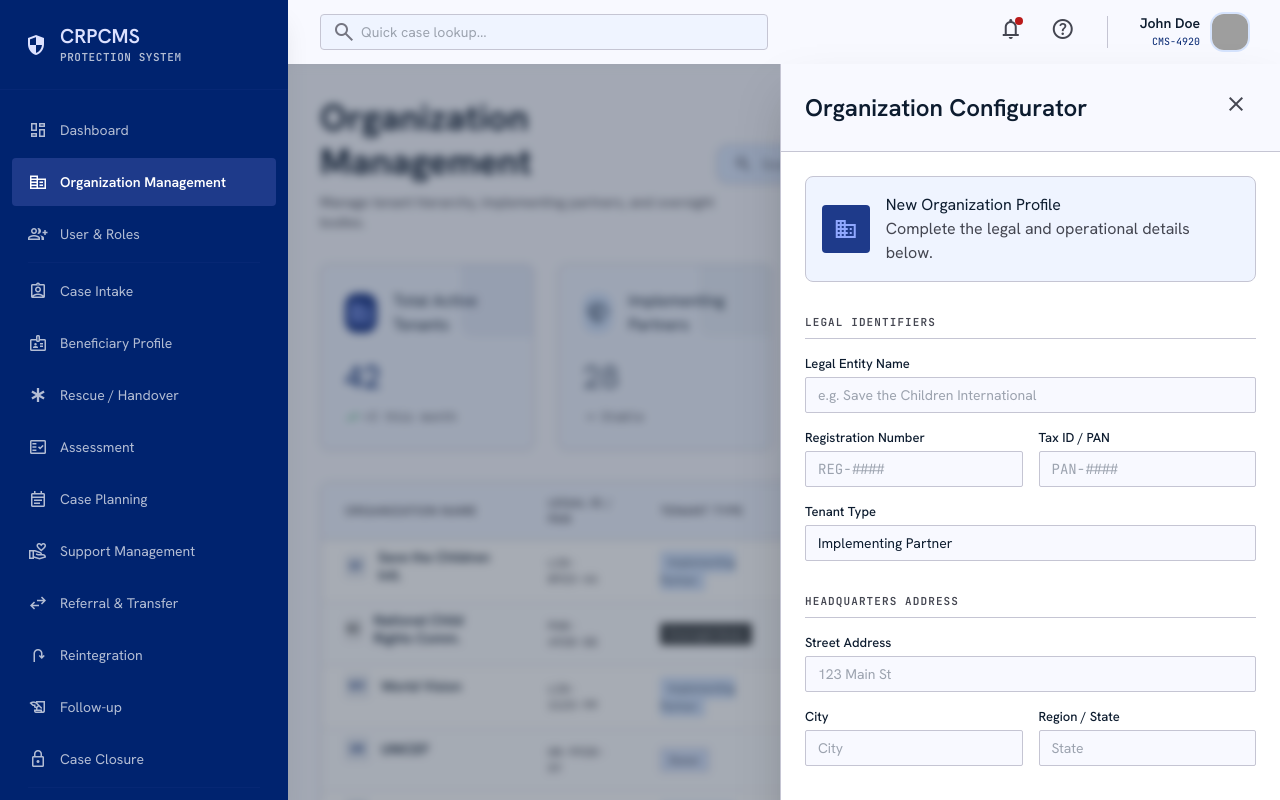
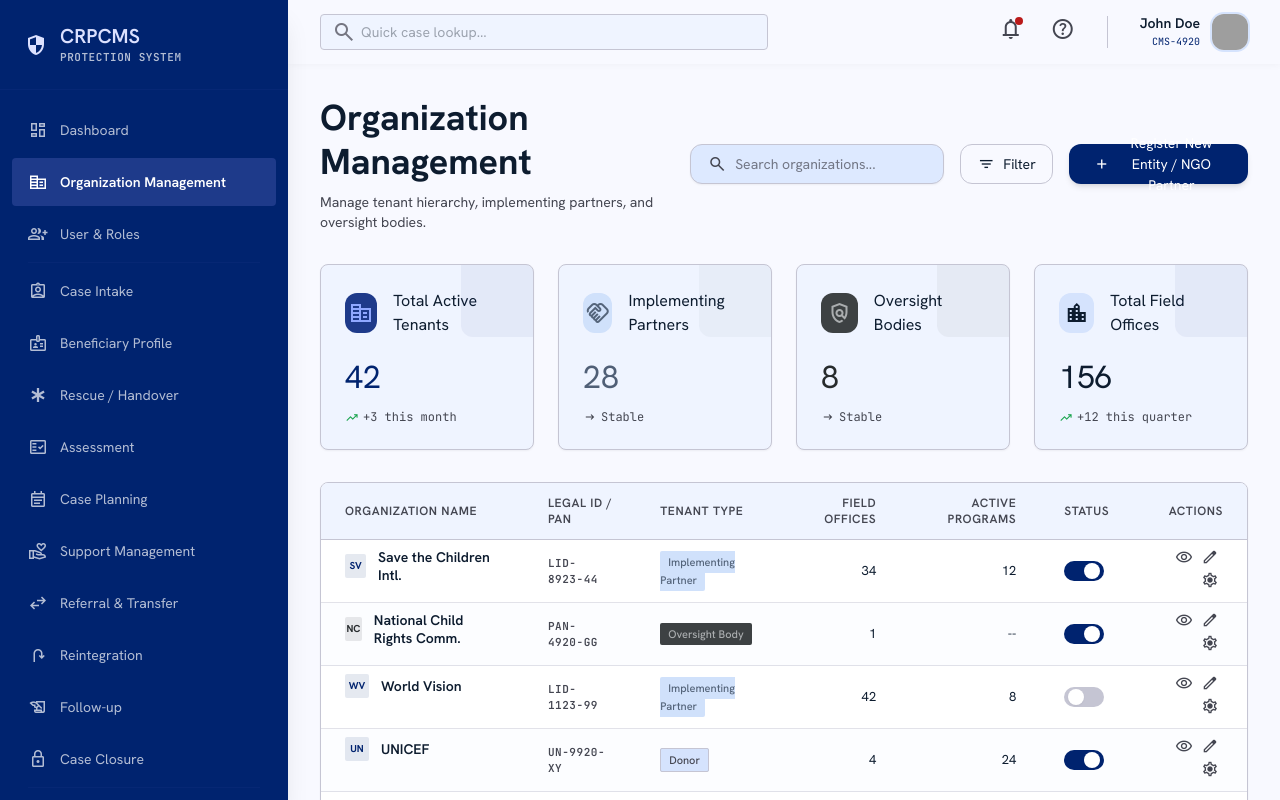
Before and after one commit to Munalmh/CRPCMS, a React (Vite) app: page /organization-management in a window 1280 px wide. Shown: the top 800 px of the page. Built offline with nearby package versions, Linux system fonts and the light colour scheme; grey boxes are pictures that could not be loaded.

Commit message:
feat: add Organization Management dashboard page with registration modal and statistics overview

```diff
--- a/src/pages/OrganizationManagement.jsx
+++ b/src/pages/OrganizationManagement.jsx
@@ -3,6 +3,7 @@ import { Link } from 'react-router-dom';
 import RegisterEntityModal from '../components/RegisterEntityModal';
 
 export default function OrganizationManagement() {
+  // If there are tabs (like in BeneficiaryProfile), we can add basic state
   const [activeTab, setActiveTab] = useState('tab-identity');
   const [isRegisterOpen, setIsRegisterOpen] = useState(false);
 
@@ -25,7 +26,7 @@ export default function OrganizationManagement() {
             </button>
             <button onClick={() => setIsRegisterOpen(true)} className="h-10 px-6 rounded-full bg-primary text-on-primary hover:bg-primary/90 shadow-md transition-all font-headline-sm text-[14px] flex items-center gap-2">
               <span className="material-symbols-outlined text-[18px]">add</span>
-              Add Organization
+              Register New Entity / NGO Partner
             </button>
           </div>
         </div>
@@ -214,75 +215,15 @@ export default function OrganizationManagement() {
             </div>
           </div>
         </div>
-        {/* Slide-over Modal Overlay (Organization Configurator) */}
-        <div className="absolute inset-0 bg-inverse-surface/40 backdrop-blur-sm z-50 flex justify-end">
-          <div className="w-[500px] h-full bg-surface-container-lowest shadow-2xl flex flex-col transform translate-x-0 transition-transform duration-300 ease-in-out border-l border-outline-variant">
-            <div className="px-6 py-5 border-b border-outline-variant flex items-center justify-between bg-surface">
-              <h2 className="font-headline-md text-headline-md text-on-surface">Organization Configurator</h2>
-              <button className="text-on-surface-variant hover:bg-surface-variant p-2 rounded-full transition-colors">
-                <span className="material-symbols-outlined">close</span>
-              </button>
-            </div>
-            <div className="flex-1 overflow-y-auto p-6 space-y-8">
-              <div className="flex items-center gap-4 p-4 bg-surface-container-low rounded-xl border border-outline-variant">
-                <div className="w-12 h-12 bg-primary-container rounded-lg flex items-center justify-center text-on-primary-container">
-                  <span className="material-symbols-outlined text-[24px]">domain</span>
-                </div>
-                <div>
-                  <div className="font-headline-sm text-[16px] text-on-surface">New Organization Profile</div>
-                  <div className="font-body-sm text-on-surface-variant">Complete the legal and operational details below.</div>
-                </div>
-              </div>
-              <div className="space-y-4">
-                <h3 className="font-label-caps text-label-caps text-on-surface-variant uppercase tracking-widest border-b border-outline-variant pb-2">Legal Identifiers</h3>
-                <div>
-                  <label className="block font-body-sm text-body-sm text-on-surface mb-1 font-medium">Legal Entity Name</label>
-                  <input className="w-full h-9 rounded bg-surface border border-outline-variant px-3 focus:border-primary focus:ring-1 focus:ring-primary outline-none transition-all text-sm text-on-surface" placeholder="e.g. Save the Children International" type="text" />
-                </div>
-                <div className="grid grid-cols-1 md:grid-cols-2 gap-4">
-                  <div>
-                    <label className="block font-body-sm text-body-sm text-on-surface mb-1 font-medium">Registration Number</label>
-                    <input className="w-full h-9 rounded bg-surface border border-outline-variant px-3 focus:border-primary focus:ring-1 focus:ring-primary outline-none transition-all text-sm text-on-surface font-label-caps" placeholder="REG-####" type="text" />
-                  </div>
-                  <div>
-                    <label className="block font-body-sm text-body-sm text-on-surface mb-1 font-medium">Tax ID / PAN</label>
-                    <input className="w-full h-9 rounded bg-surface border border-outline-variant px-3 focus:border-primary focus:ring-1 focus:ring-primary outline-none transition-all text-sm text-on-surface font-label-caps" placeholder="PAN-####" type="text" />
-                  </div>
-                </div>
-                <div>
-                  <label className="block font-body-sm text-body-sm text-on-surface mb-1 font-medium">Tenant Type</label>
-                  <select className="w-full h-9 rounded bg-surface border border-outline-variant px-3 focus:border-primary focus:ring-1 focus:ring-primary outline-none transition-all text-sm text-on-surface appearance-none">
-                    <option>Implementing Partner</option>
-                    <option>Oversight Body</option>
-                    <option>Donor</option>
-                  </select>
-                </div>
-              </div>
-              <div className="space-y-4">
-                <h3 className="font-label-caps text-label-caps text-on-surface-variant uppercase tracking-widest border-b border-outline-variant pb-2">Headquarters Address</h3>
-                <div>
-                  <label className="block font-body-sm text-body-sm text-on-surface mb-1 font-medium">Street Address</label>
-                  <input className="w-full h-9 rounded bg-surface border border-outline-variant px-3 focus:border-primary focus:ring-1 focus:ring-primary outline-none transition-all text-sm text-on-surface" placeholder="123 Main St" type="text" />
-                </div>
-                <div className="grid grid-cols-1 md:grid-cols-2 gap-4">
-                  <div>
-                    <label className="block font-body-sm text-body-sm text-on-surface mb-1 font-medium">City</label>
-                    <input className="w-full h-9 rounded bg-surface border border-outline-variant px-3 focus:border-primary focus:ring-1 focus:ring-primary outline-none transition-all text-sm text-on-surface" placeholder="City" type="text" />
-                  </div>
-                  <div>
-                    <label className="block font-body-sm text-body-sm text-on-surface mb-1 font-medium">Region / State</label>
-                    <input className="w-full h-9 rounded bg-surface border border-outline-variant px-3 focus:border-primary focus:ring-1 focus:ring-primary outline-none transition-all text-sm text-on-surface" placeholder="State" type="text" />
-                  </div>
-                </div>
-              </div>
-            </div>
-            <div className="p-6 border-t border-outline-variant bg-surface flex justify-end gap-3">
-              <button className="px-6 py-2 rounded border border-outline-variant text-on-surface font-headline-sm text-[14px] hover:bg-surface-variant transition-colors">Cancel</button>
-              <button className="px-6 py-2 rounded bg-primary text-on-primary font-headline-sm text-[14px] shadow-sm hover:bg-primary/90 transition-colors">Save Configuration</button>
-            </div>
-          </div>
-        </div>
       </div>
+
+      <RegisterEntityModal
+        isOpen={isRegisterOpen}
+        onClose={() => setIsRegisterOpen(false)}
+        onSubmit={(data) => {
+          console.log('New entity registered:', data);
+        }}
+      />
     </>
   );
 }
```
